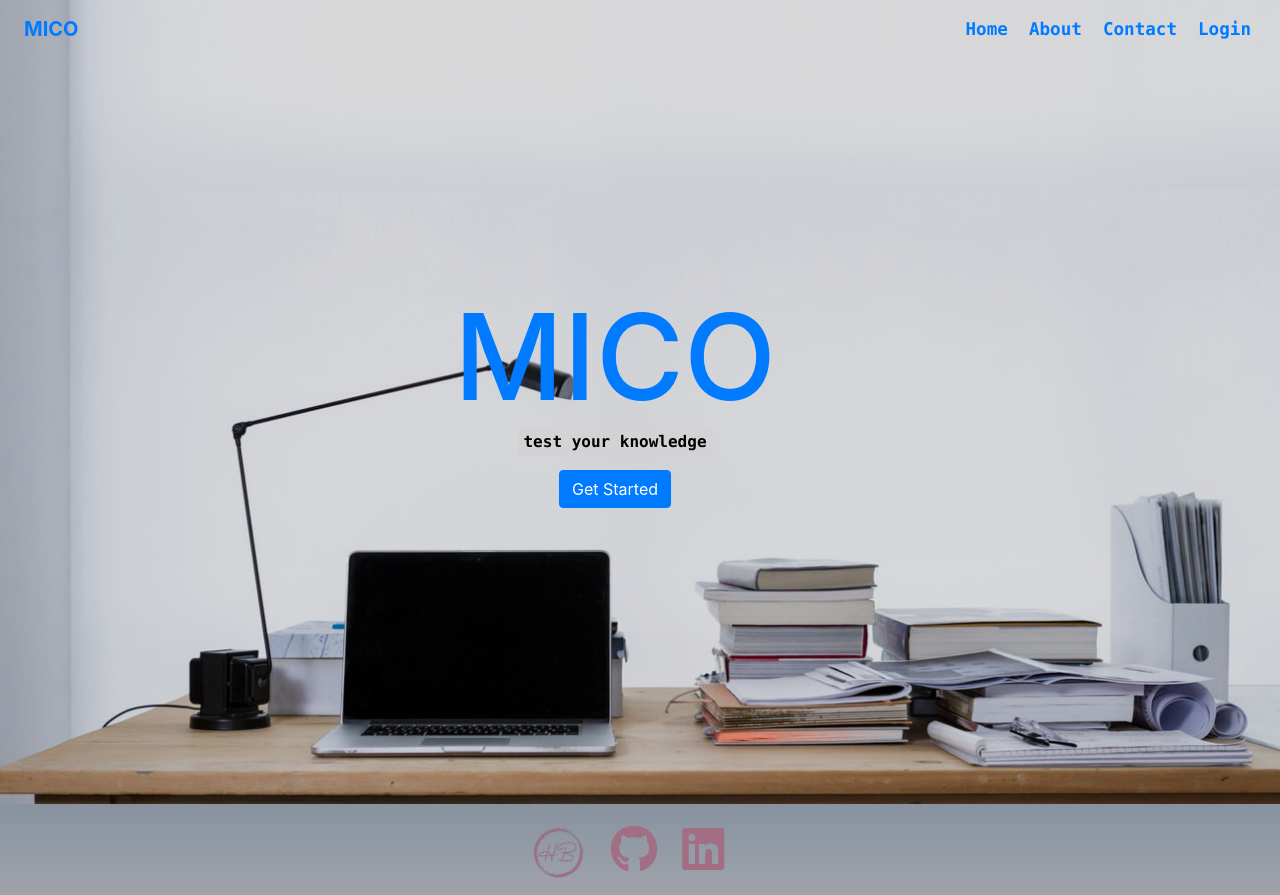
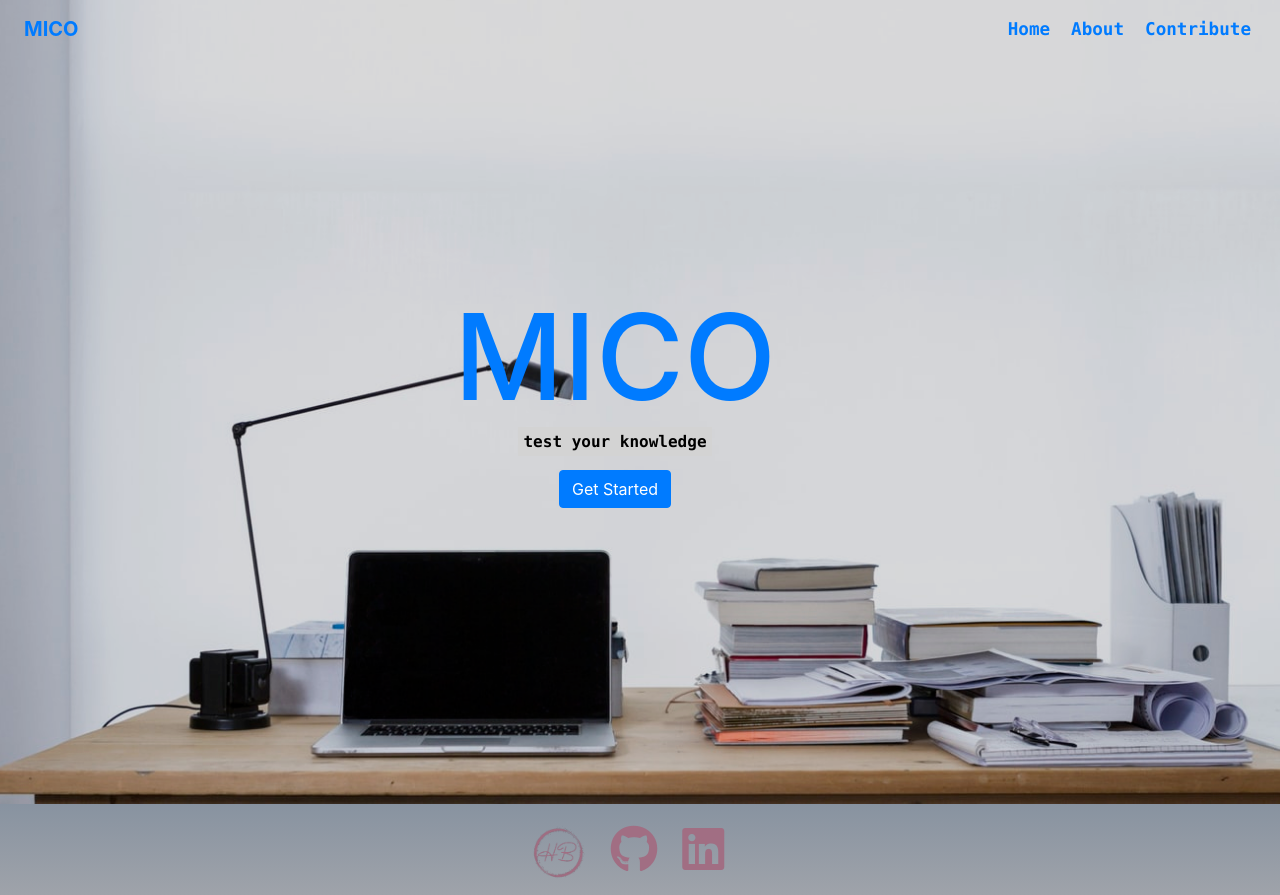
Before and after one commit to hblackmer/mico, a React (Create React App) app: page / in a window 1280 px wide. Built offline with nearby package versions, Linux system fonts and the light colour scheme.

Commit message:
Update navbar.

```diff
--- a/src/components/Navigation/Navigation.js
+++ b/src/components/Navigation/Navigation.js
@@ -14,8 +14,7 @@ import './Navigation.css';
 const links = [
     { href: '/home', text: 'Home' },
     { href: '/about', text: 'About' },
-    { href: '/contact', text: 'Contact' },
-    { href: '/login', text: 'Login' }
+    { href: '/contribute', text: 'Contribute' }
 ];
 
 const createNavItem = ({ href, text, className }) => (
--- a/src/components/Showcase/Showcase.js
+++ b/src/components/Showcase/Showcase.js
@@ -8,7 +8,7 @@ class Showcase extends Component {
             <div className="Showcase">
                 <section className="showcase d-flex justify-content-center align-items-center">
                     <div id="overlay"></div>
-                    <div id="header" class="container text-white text-center">
+                    <div id="header" class="text-white text-center">
                         <h1 className="mb-0 text-primary" id="header-name">MICO</h1>
                         <p className="d-none d-md-block"><span id="subtitle">test your knowledge</span></p>
                         <Button className="bg-primary text-white" id="testButton" href="#" role="button" variant="outline-primary">Get Started</Button>
```
